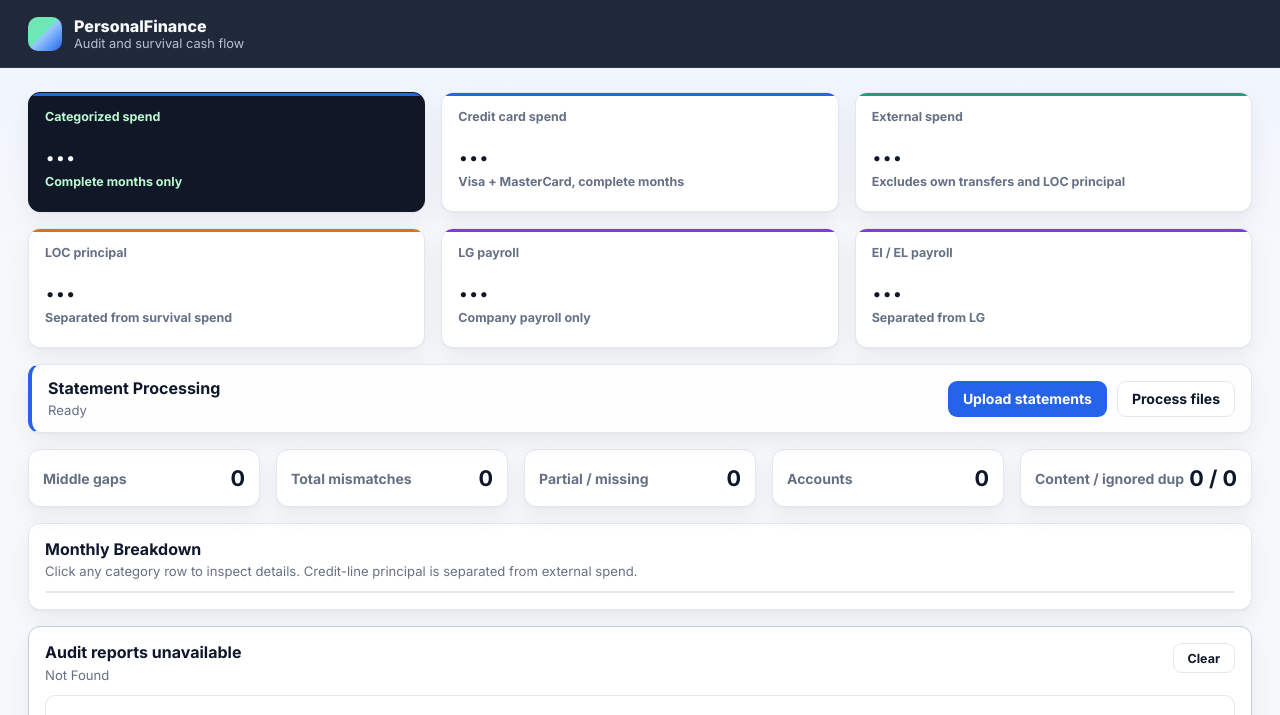
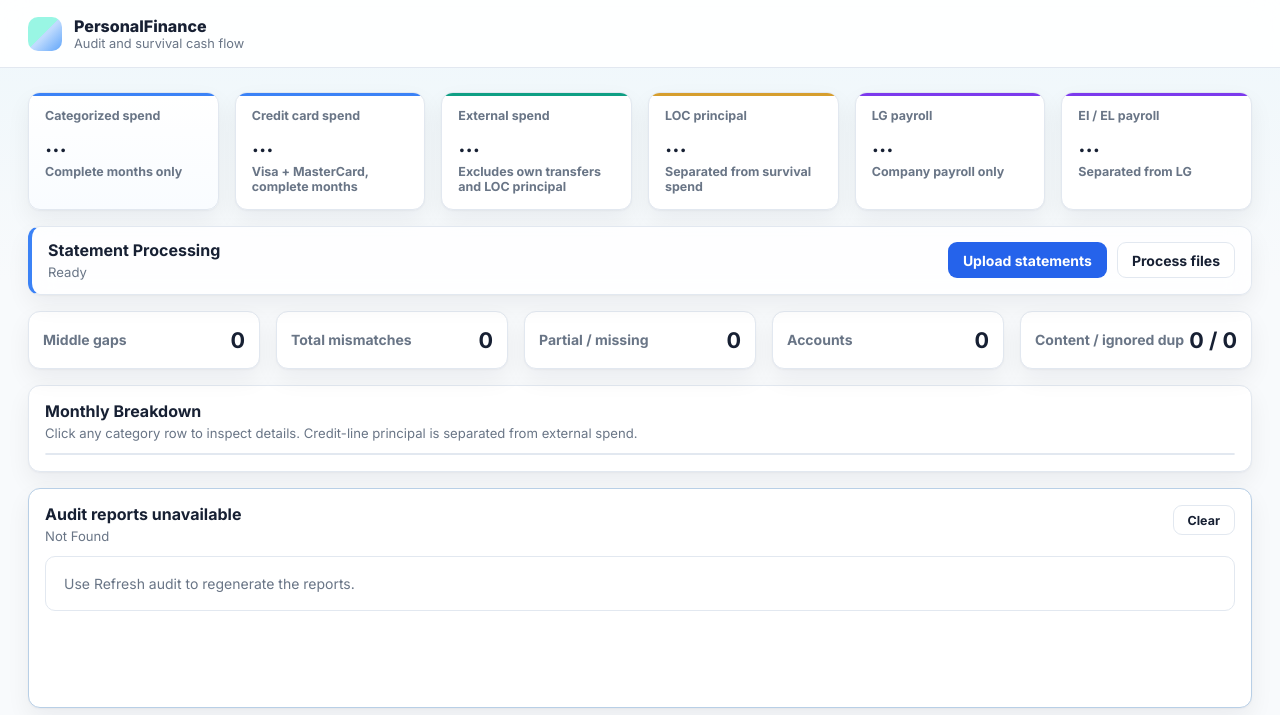
Before and after one commit to kavehkamali/personal-finance-tracker, a FastAPI app: page / in a window 1280 px wide. Shown: the top 715 px of the page. Run offline with FastAPI, Linux system fonts and the light colour scheme; some libraries are stand-ins or nearby versions.

Commit message:
Lighten dashboard palette

```diff
--- a/src/personal_finance/static/styles.css
+++ b/src/personal_finance/static/styles.css
@@ -1,19 +1,19 @@
 @import url("https://fonts.googleapis.com/css2?family=Inter:wght@400;500;600;700;800&display=swap");
 
 :root {
-  --bg: #f7f8fb;
+  --bg: #f8fafc;
   --surface: #ffffff;
   --surface-2: #fbfcfe;
-  --ink: #0f172a;
-  --text: #344054;
-  --muted: #667085;
-  --border: #e4e7ec;
-  --border-strong: #cbd5e1;
-  --soft: #f1f5f9;
-  --green: #16a37a;
-  --blue: #2563eb;
-  --amber: #d97706;
-  --red: #e11d48;
+  --ink: #172033;
+  --text: #3b4758;
+  --muted: #697586;
+  --border: #e2e8f0;
+  --border-strong: #b8c6d9;
+  --soft: #f2f7fb;
+  --green: #0f9f84;
+  --blue: #3b82f6;
+  --amber: #d69e2e;
+  --red: #d84b68;
   --shadow: 0 1px 2px rgba(16, 24, 40, 0.04), 0 10px 24px rgba(16, 24, 40, 0.06);
   --radius: 12px;
   --space: 16px;
@@ -28,7 +28,7 @@ body {
   min-height: 100vh;
   color: var(--text);
   background:
-    linear-gradient(180deg, #eef4ff 0, rgba(238, 244, 255, 0) 280px),
+    linear-gradient(180deg, #eef7fb 0, rgba(238, 247, 251, 0) 280px),
     var(--bg);
   font-family: Inter, -apple-system, BlinkMacSystemFont, "Segoe UI", sans-serif;
   font-size: 14px;
@@ -43,8 +43,8 @@ body {
   justify-content: space-between;
   gap: 16px;
   padding: 16px 28px;
-  background: rgba(15, 23, 42, 0.92);
-  border-bottom: 1px solid rgba(255, 255, 255, 0.08);
+  background: rgba(255, 255, 255, 0.9);
+  border-bottom: 1px solid var(--border);
   backdrop-filter: blur(16px);
 }
 
@@ -60,20 +60,20 @@ body {
   height: 34px;
   border-radius: 10px;
   background:
-    linear-gradient(135deg, #6ee7b7 0 48%, transparent 48%),
-    linear-gradient(135deg, #93c5fd 52%, #2563eb 100%);
+    linear-gradient(135deg, #99f6e4 0 48%, transparent 48%),
+    linear-gradient(135deg, #bfdbfe 52%, #60a5fa 100%);
 }
 
 .brand strong {
   display: block;
-  color: #f8fafc;
+  color: var(--ink);
   font-size: 1rem;
   font-weight: 800;
 }
 
 .brand span:last-child {
   display: block;
-  color: #b6c2d2;
+  color: var(--muted);
   font-size: 0.8rem;
 }
 
@@ -82,7 +82,7 @@ body {
   padding: 0 14px;
   border: 1px solid transparent;
   border-radius: 9px;
-  background: var(--blue);
+  background: #2563eb;
   color: #fff;
   font: inherit;
   font-weight: 700;
@@ -140,7 +140,7 @@ body {
 }
 
 .hero-grid {
-  grid-template-columns: repeat(3, minmax(0, 1fr));
+  grid-template-columns: repeat(6, minmax(0, 1fr));
 }
 
 .grid-two {
@@ -158,8 +158,8 @@ body {
 
 .metric-card {
   position: relative;
-  min-height: 120px;
-  padding: 16px;
+  min-height: 116px;
+  padding: 15px 16px;
   background: var(--surface);
   overflow: hidden;
 }
@@ -186,9 +186,9 @@ body {
 }
 
 .metric-card-strong {
-  background: #101828;
-  color: #f8fafc;
-  border-color: #101828;
+  background: linear-gradient(180deg, #ffffff, #f9fcff);
+  color: var(--ink);
+  border-color: var(--border);
 }
 
 .metric-label,
@@ -200,21 +200,21 @@ body {
 }
 
 .metric-card-strong span {
-  color: #bbf7d0;
+  color: var(--muted);
 }
 
 .metric-card strong {
   display: block;
   margin: 11px 0 8px;
   color: var(--ink);
-  font-size: clamp(1.85rem, 2.4vw, 2.35rem);
+  font-size: clamp(1.36rem, 1.7vw, 1.72rem);
   line-height: 1;
   letter-spacing: 0;
   white-space: nowrap;
 }
 
 .metric-card-strong strong {
-  color: #fff;
+  color: var(--ink);
 }
 
 .audit-strip {
```
